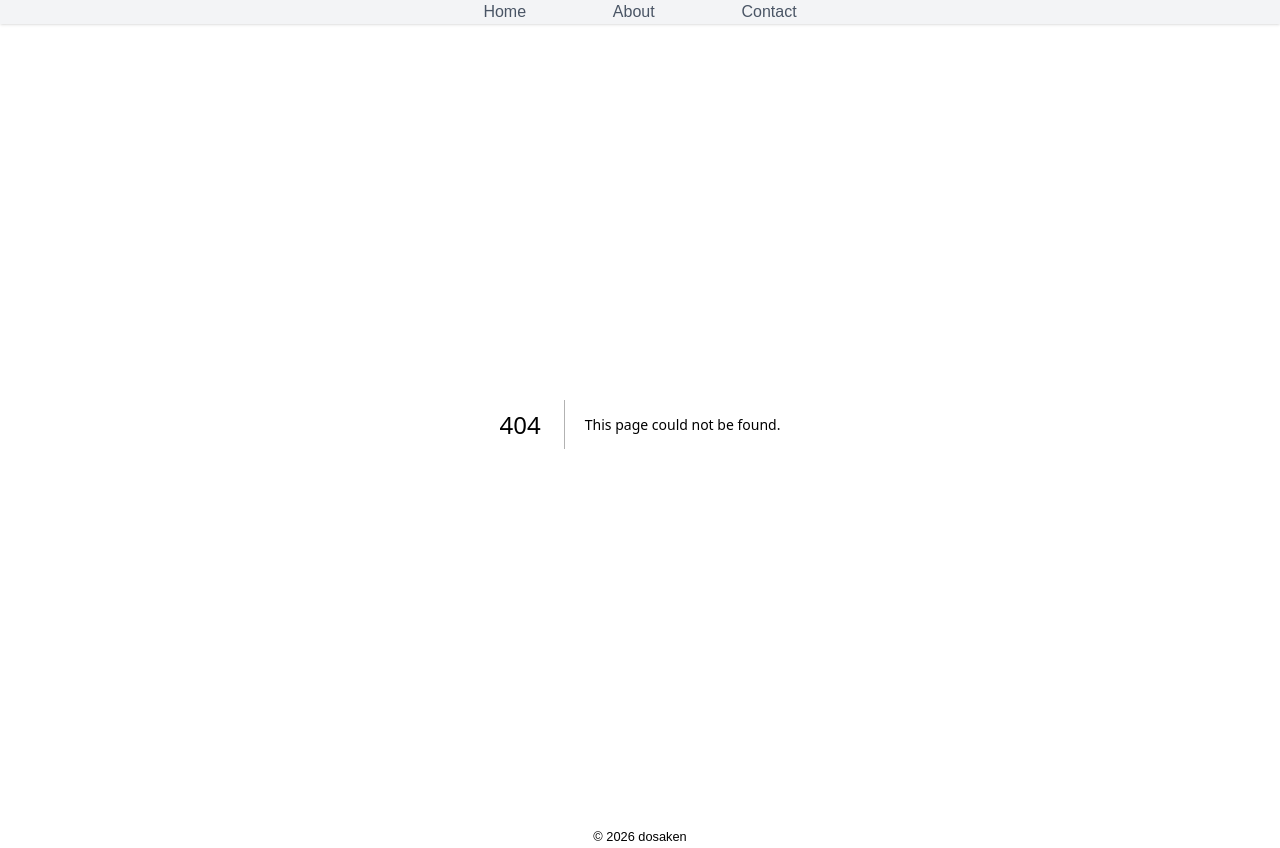
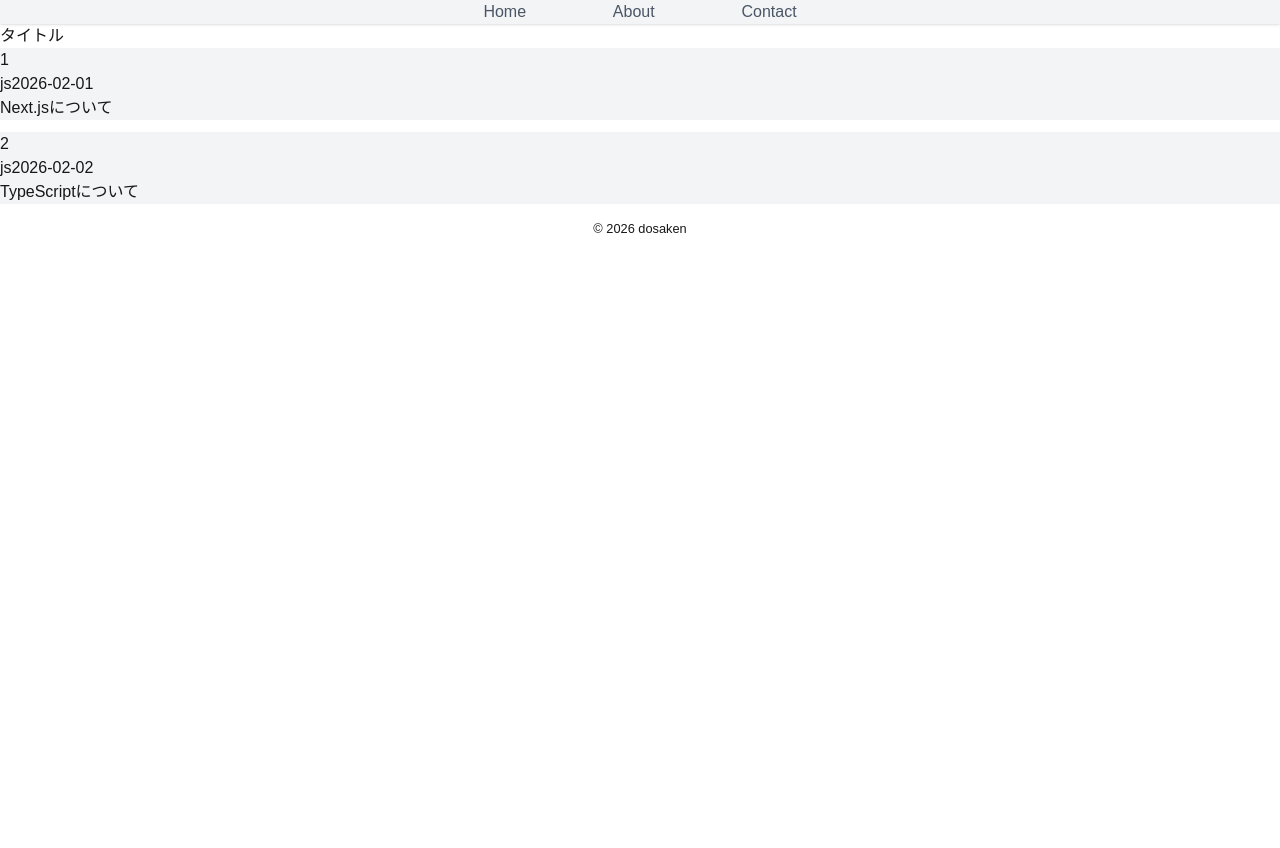
Before and after one commit to mel-sugawara-0821/sofi-test, a Next.js app in the folder my-app/: page /blog in a window 1280 px wide. Before the commit this address had no page. After the commit the page ends 800 px from the top, so only its background shows below. Built offline with nearby package versions, Linux system fonts and the light colour scheme.

Commit message:
ブログ一覧ページ作成（仮）

```diff
--- /dev/null
+++ b/my-app/app/blog/page.tsx
@@ -0,0 +1,50 @@
+type Post = {
+    id: string,
+    title: string,
+    body: string,
+    date: string,
+    category: string,
+    slug: string
+}
+
+// ダミーデータ
+const posts: Post[] = [
+    {
+        id: '1',
+        title: 'Next.jsについて',
+        body: 'bodyですbodyですbodyです',
+        date: '2026-02-01',
+        category: 'js',
+        slug: 'about-nextjs'
+    },
+    {
+        id: '2',
+        title: 'TypeScriptについて',
+        body: 'bodyですbodyですbodyです',
+        date: '2026-02-02',
+        category: 'js',
+        slug: 'about-ts'
+    }
+]
+
+export default function Blog() {
+    return (
+        <>
+            <div className="container">
+                <div>
+                    <h1>タイトル</h1>
+                </div>
+            </div>
+            <div>
+                {posts.map((post) => (
+                    <article key={post.id} className="bg-gray-100 mb-3">
+                        <div>{post.id}</div>
+                        <span>{post.category}</span>
+                        <time>{post.date}</time>
+                        <h2>{post.title}</h2>
+                    </article>
+                ))}
+            </div>
+        </>
+    )
+}
--- a/my-app/app/layout.tsx
+++ b/my-app/app/layout.tsx
@@ -1,6 +1,7 @@
 import Link from 'next/link'
 import type { Metadata } from "next";
 import "./globals.css"
+
 
 export const metadata: Metadata = {
   title: "Title",
@@ -9,9 +10,10 @@ export const metadata: Metadata = {
 
 export default function RootLayout({
   children
-}: {
-  children: React.ReactNode
-}) {
+}: Readonly<{
+  children: React.ReactNode;
+}>
+) {
   return (
     <html lang="ja">
       <body>
```
Also changed, not shown: 1 other file (tests, documents, lock files or other folders).
